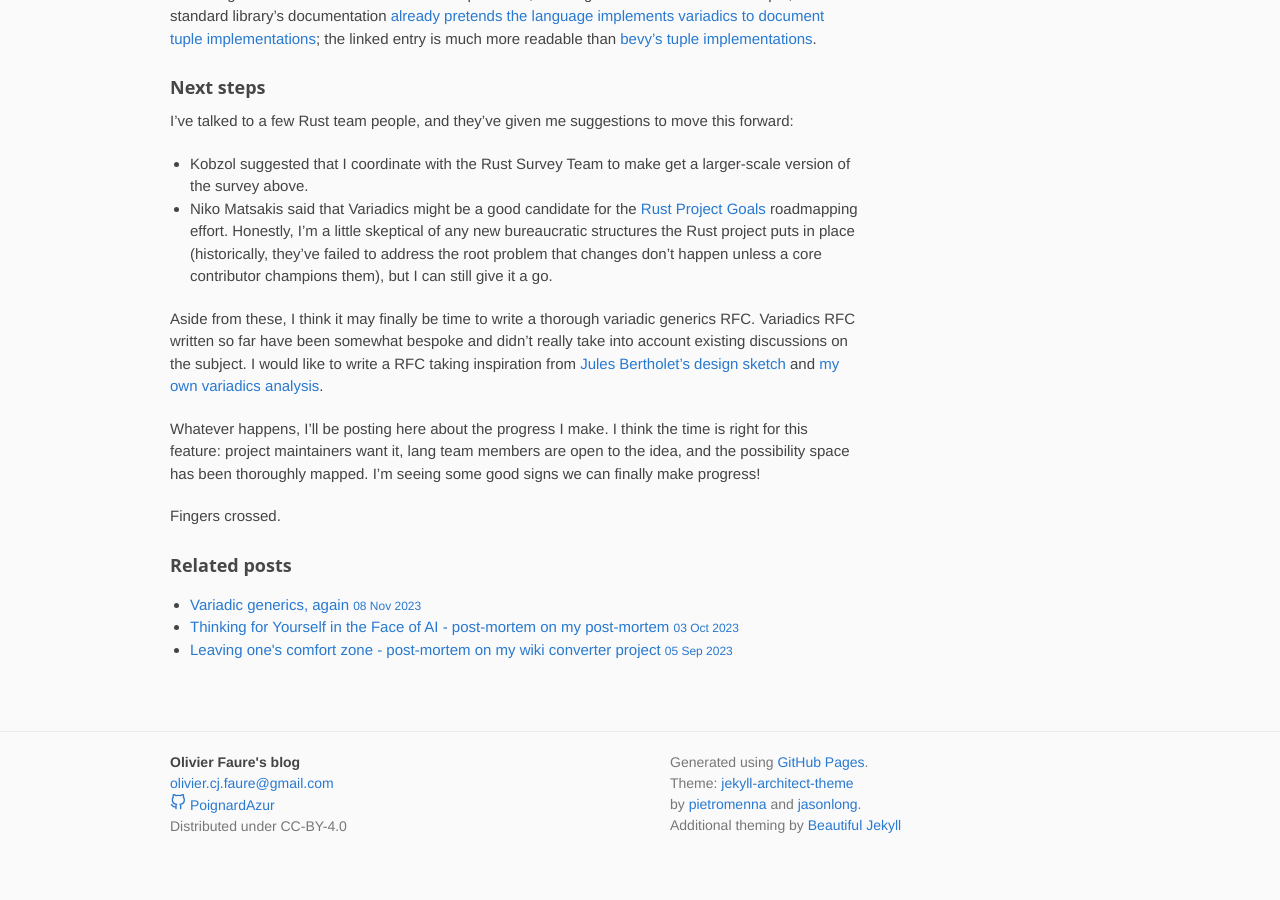
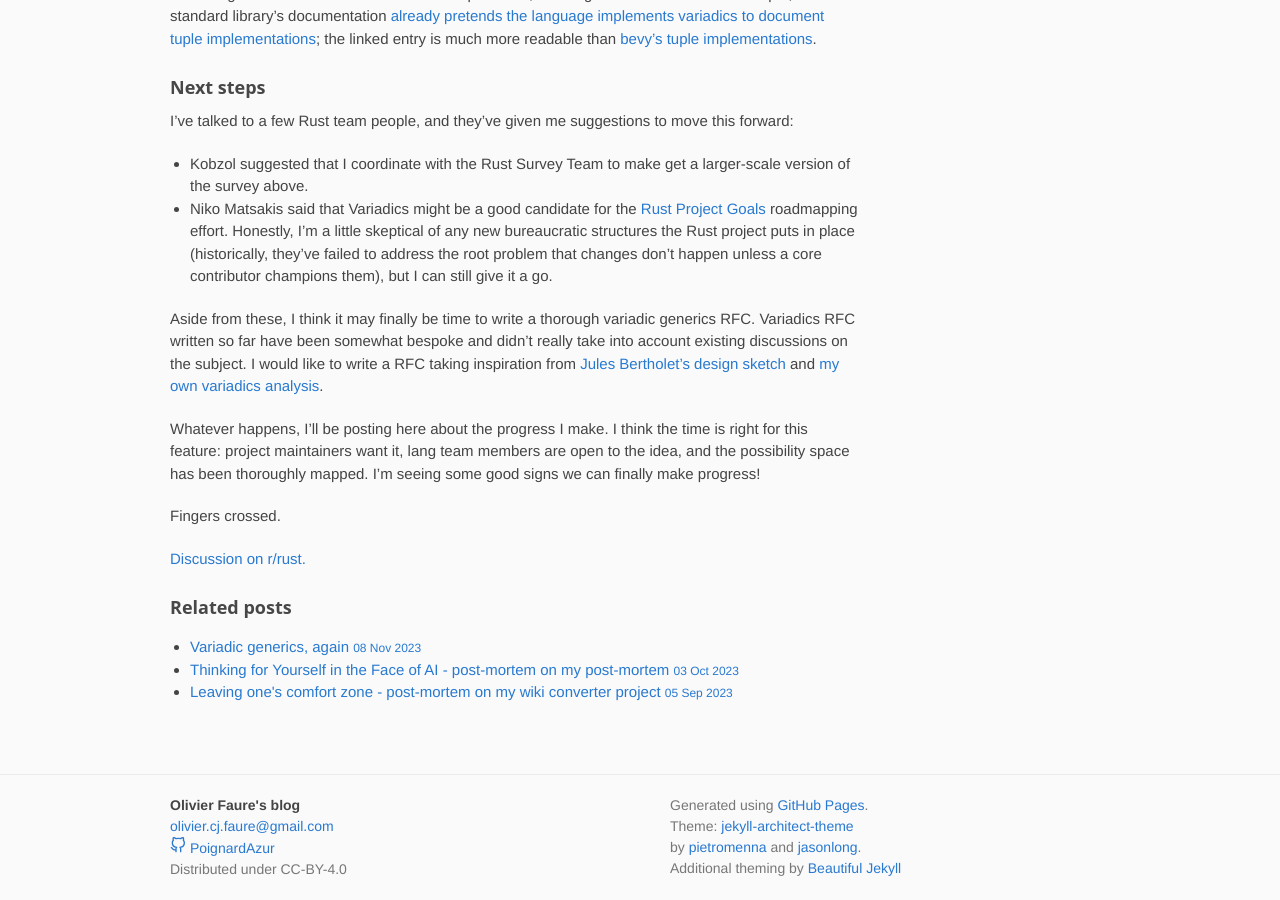
Before and after one commit to PoignardAzur/poignardazur.github.io, a Jekyll site: the page built from _posts/2024-05-25-report-on-rustnl-variadics.md, in a window 1280 px wide and 900 px high, scrolled down 3722 px. Built offline with Jekyll 4.4.1, drawn with Linux system fonts in a browser that asks for light colours; comment, search, counter and statistics services are not loaded; before the commit the page ends 4579 px from its top, so only the background shows below that.

Commit message:
Add discussion link to rustnl post

```diff
--- a/_posts/2024-05-25-report-on-rustnl-variadics.md
+++ b/_posts/2024-05-25-report-on-rustnl-variadics.md
@@ -143,3 +143,5 @@
 Whatever happens, I'll be posting here about the progress I make. I think the time is right for this feature: project maintainers want it, lang team members are open to the idea, and the possibility space has been thoroughly mapped. I'm seeing some good signs we can finally make progress!
 
 Fingers crossed.
+
+[Discussion on r/rust.](https://www.reddit.com/r/rust/comments/1d0coao/report_on_variadic_generics_discussion_at_rustnl/)
```
